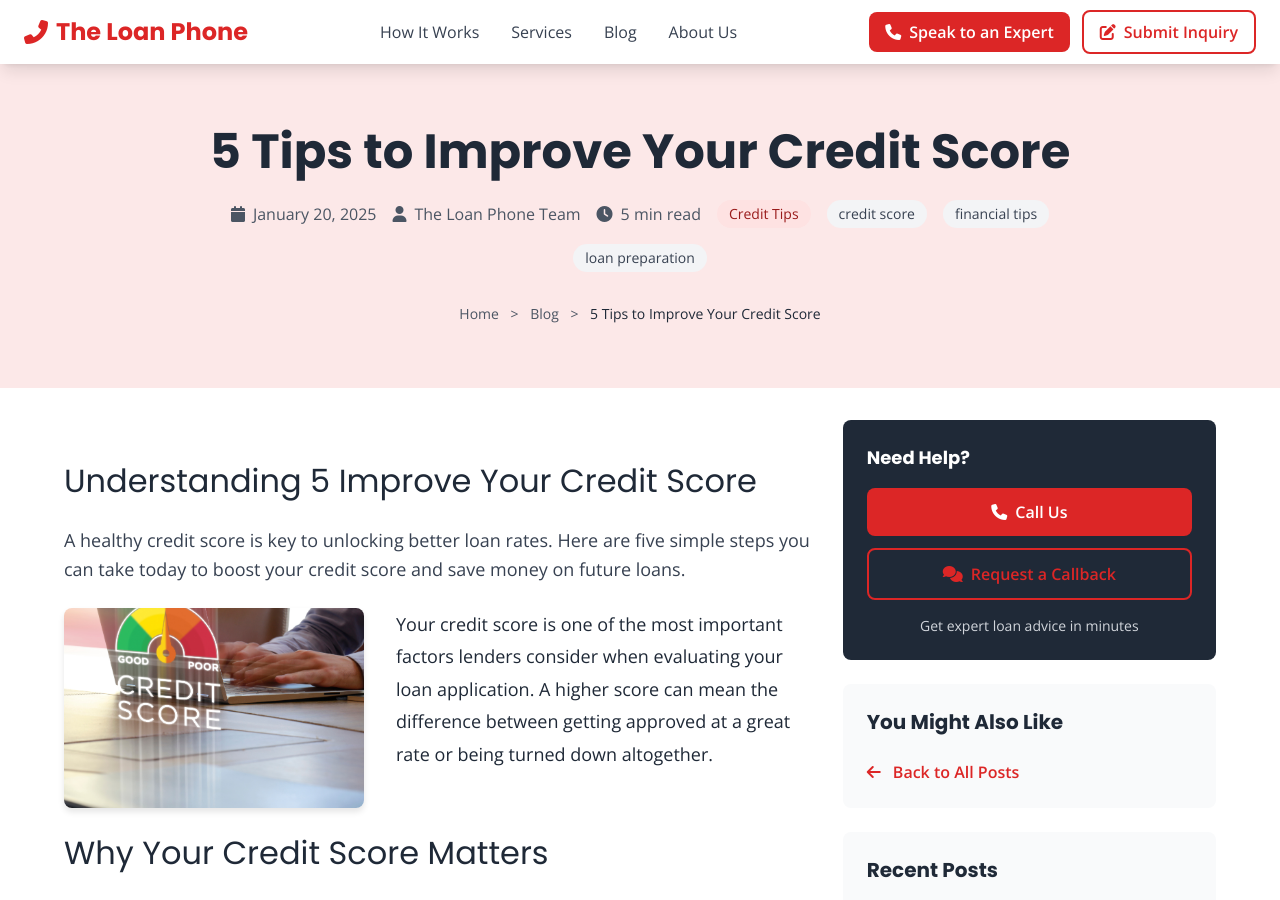
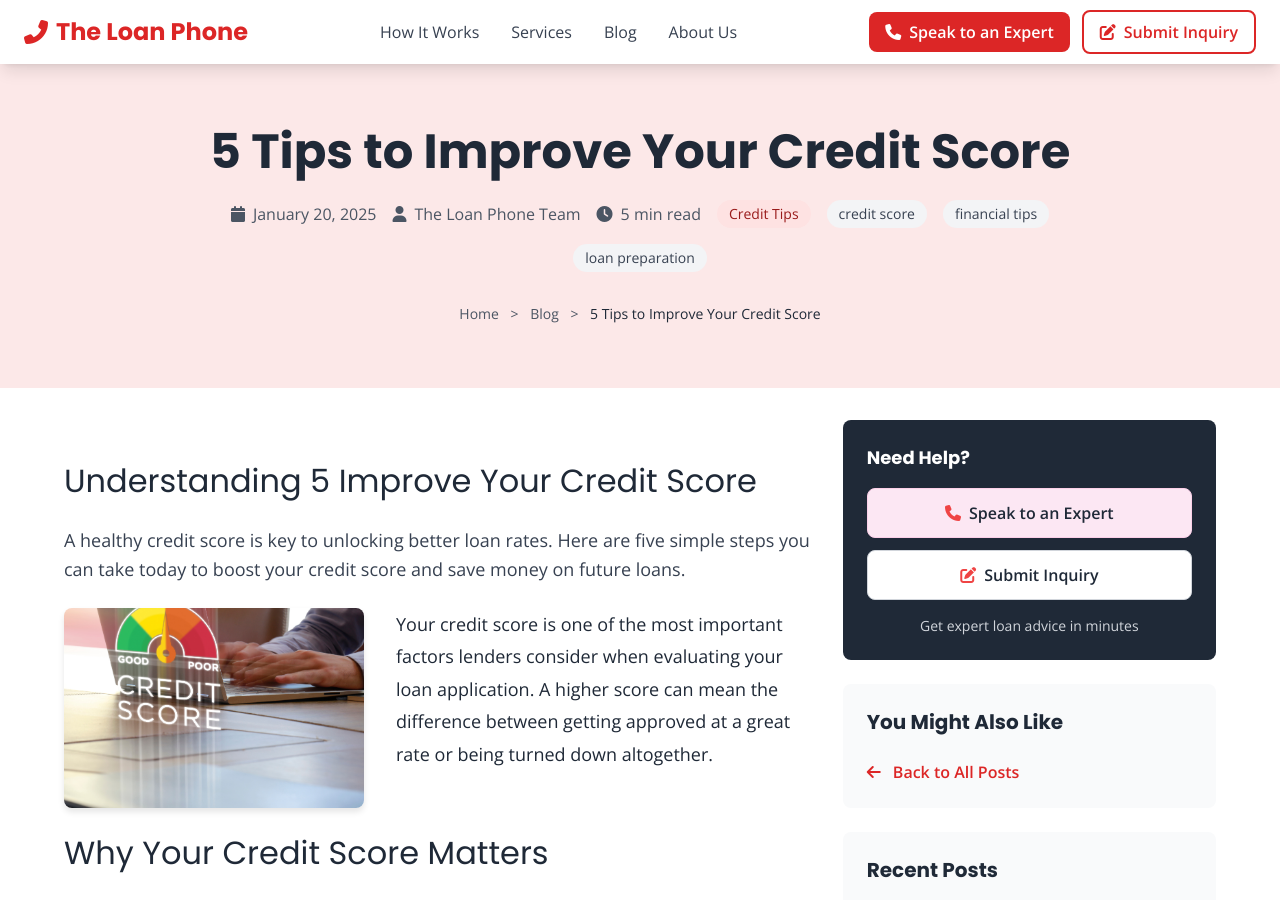
Before and after one commit to AMSumo9/loan-phone-website, a Jekyll site: the page built from _posts/2025-01-20-improve-credit-score.md, in a window 1280 px wide and 900 px high. Built offline with Jekyll 4.4.1, drawn with Linux system fonts in a browser that asks for light colours; nearby versions of some CDN libraries.

Commit message:
Update posts.html

```diff
--- a/_layouts/posts.html
+++ b/_layouts/posts.html
@@ -252,18 +252,18 @@
     <h3 class="text-white text-lg font-bold mb-4">Need Help?</h3>
 
                         <div class="space-y-3">
-                                    <!-- Call Us Button -->
+                            <!-- Speak to an Expert Button -->
                             <a href="tel:{{ site.contact.phone }}"
-                                       class="flex items-center justify-center w-full py-3 px-4 bg-red-600 text-white font-semibold rounded-lg hover:bg-red-700 transition duration-200">
-                                        <i class="fas fa-phone mr-2"></i>
-                                        Call Us
+                               class="flex items-center justify-center w-full py-3 px-4 bg-pink-100 text-gray-800 font-semibold rounded-lg hover:bg-pink-200 transition duration-200 border border-pink-200">
+                                <i class="fas fa-phone mr-2 text-red-500"></i>
+                                Speak to an Expert
                             </a>
 
-                                    <!-- Request Callback Button -->
+                            <!-- Submit Inquiry Button -->
                             <button onclick="openSupportModal()"
-                                            class="flex items-center justify-center w-full py-3 px-4 border-2 border-red-600 text-red-600 font-semibold rounded-lg hover:bg-red-600 hover:text-white transition duration-200">
-                                        <i class="fas fa-comments mr-2"></i>
-                                        Request a Callback
+                                    class="flex items-center justify-center w-full py-3 px-4 bg-white text-gray-800 font-semibold rounded-lg hover:bg-gray-100 transition duration-200 border border-gray-300">
+                                <i class="fas fa-edit mr-2 text-red-500"></i>
+                                Submit Inquiry
                             </button>
                         </div>
 
```
Lines whose indentation alone changed are shown as unchanged.
